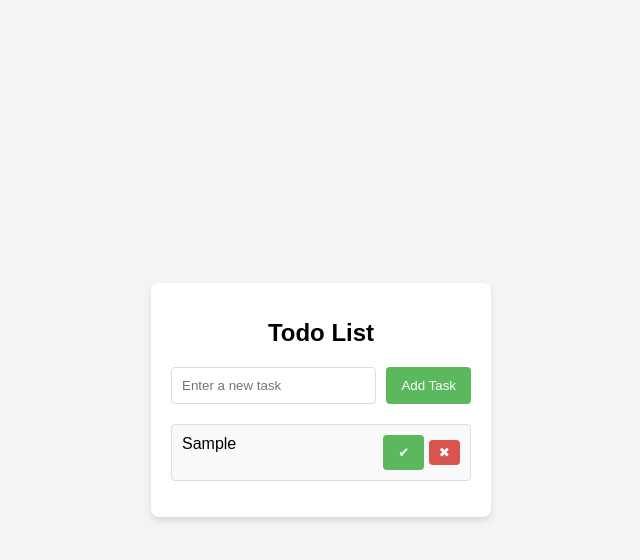
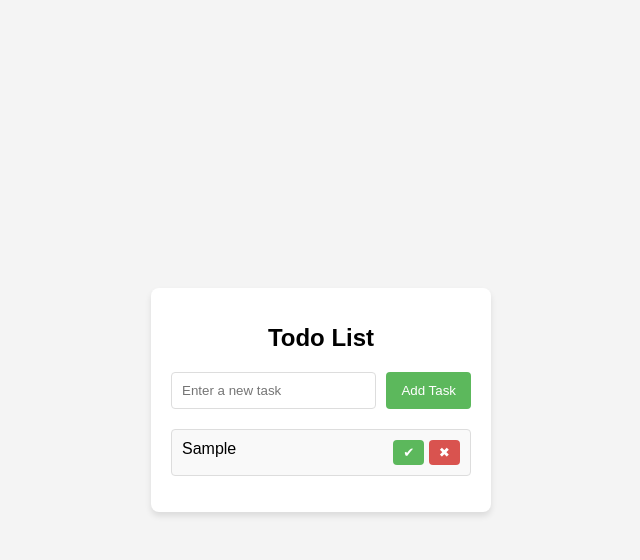
Before and after one commit to ForgeOfficial/project_devops, a plain HTML site: page index.html in a window 1280 px wide. Both pictures are taken after typing "Sample" into the empty fields and a click on the button "Add Task". Shown: the whole page, without its empty margins (319-959 px from the left). Drawn offline with Linux system fonts and the light colour scheme.

Commit message:
bugfix: change padding / span css

```diff
--- a/styles.css
+++ b/styles.css
@@ -48,6 +48,13 @@ button:hover {
     background-color: #4cae4c;
 }
 
+span {
+    white-space: nowrap;
+    overflow: hidden;
+    text-overflow: ellipsis;
+    max-width: 200px;
+}
+
 ul {
     list-style: none;
     padding: 0;
@@ -69,6 +76,10 @@ li {
     color: gray;
 }
 
+button.complete {
+    padding: 5px 10px;
+}
+
 button.delete {
     background: #d9534f;
     border: none;
```
